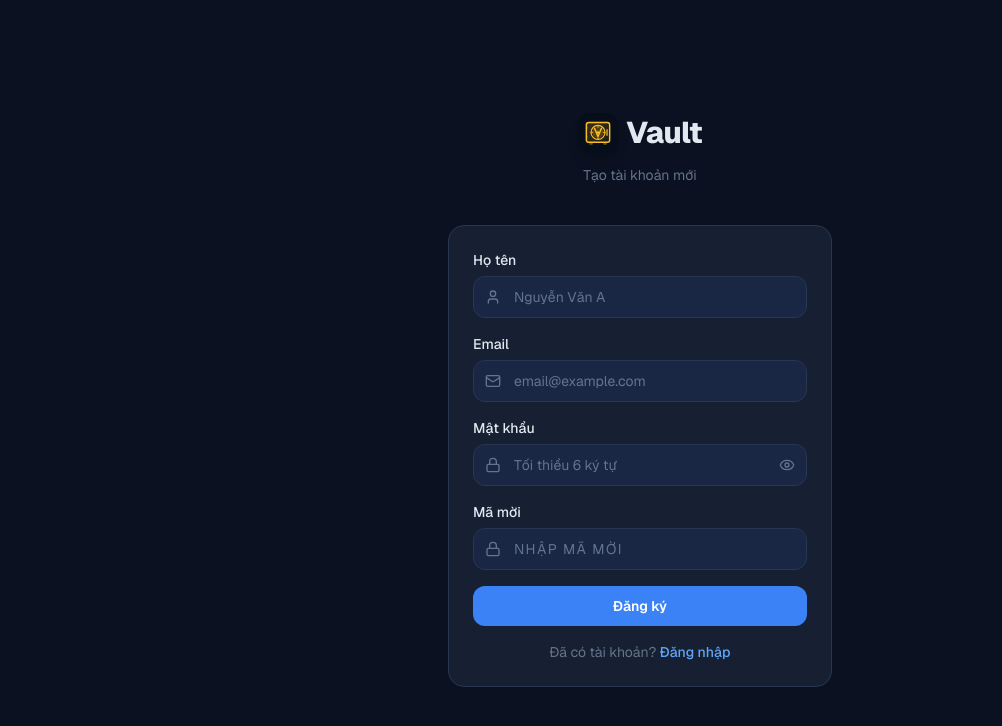
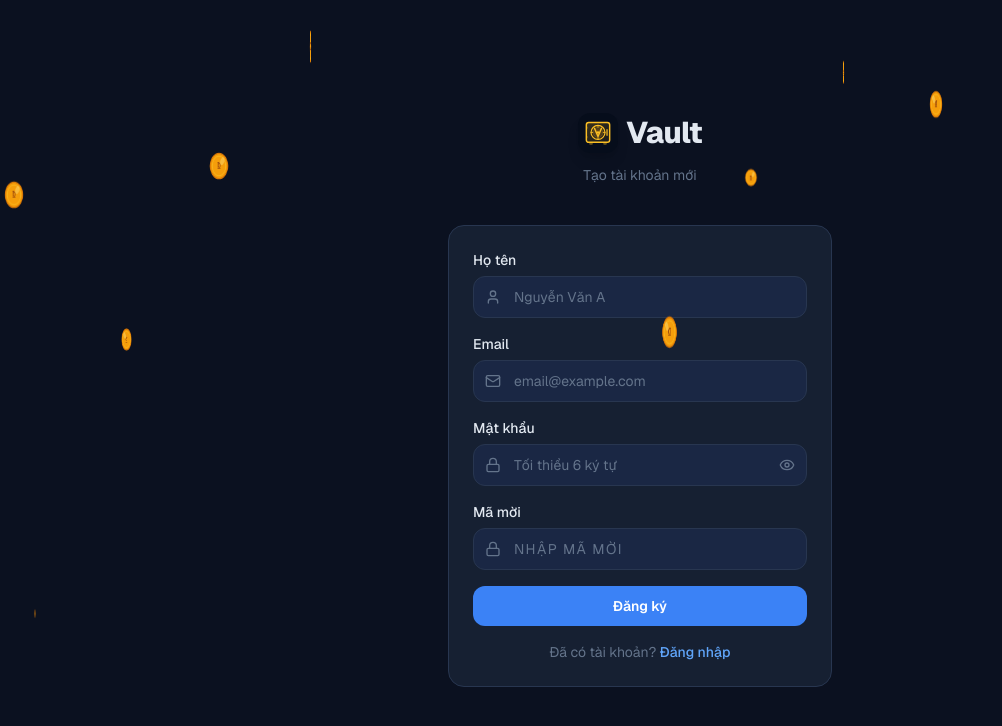
Before and after one commit to mf-jeff/quan-ly-chi-tieu, a Next.js app: page /register in a window 1280 px wide. Shown: the top 726 px of the page, without its empty margins (0-1002 px from the left). Built offline with nearby package versions, Linux system fonts and the light colour scheme.

Commit message:
fix: use React portal to render coins directly to body (bypass visibility:hidden)

```diff
--- a/src/app/(auth)/layout.tsx
+++ b/src/app/(auth)/layout.tsx
@@ -1,56 +1,81 @@
 "use client";
 
 import { useEffect, useState } from "react";
+import { createPortal } from "react-dom";
 
-function Coin({ left, delay, duration, size, opacity, spinDir }: { left: number; delay: number; duration: number; size: number; opacity: number; spinDir: string }) {
+const STYLE = `
+@keyframes cf{0%{transform:translateY(-60px);opacity:0}10%{opacity:1}90%{opacity:1}100%{transform:translateY(105vh);opacity:0}}
+@keyframes cs{0%{transform:rotateY(0)}100%{transform:rotateY(360deg)}}
+`;
+
+function CoinSVG({ size }: { size: number }) {
   return (
-    <div
-      style={{
-        position: "absolute",
-        left: `${left}%`,
-        top: "-40px",
-        animation: `coinFall ${duration}s ${delay}s linear infinite`,
-        opacity,
-      }}
-    >
-      <div style={{ width: size, height: size, animation: `coinSpin 3s linear infinite ${spinDir}` }}>
     <svg width={size} height={size} viewBox="0 0 40 40">
       <circle cx="20" cy="20" r="18" fill="#f59e0b" stroke="#d97706" strokeWidth="2" />
       <circle cx="20" cy="20" r="14" fill="none" stroke="#fbbf24" strokeWidth="1" />
       <text x="20" y="26" textAnchor="middle" fontSize="16" fontWeight="bold" fill="#92400e" fontFamily="sans-serif">₫</text>
       <ellipse cx="13" cy="13" rx="4" ry="6" fill="#fde68a" opacity="0.4" transform="rotate(-30 13 13)" />
     </svg>
-      </div>
-    </div>
   );
 }
 
-function CoinRainEffect() {
-  const [mounted, setMounted] = useState(false);
-  useEffect(() => setMounted(true), []);
-  if (!mounted) return null;
+function CoinRainPortal() {
+  const [el, setEl] = useState<HTMLElement | null>(null);
+
+  useEffect(() => {
+    const div = document.createElement("div");
+    div.id = "coin-rain";
+    div.style.cssText = "position:fixed;inset:0;pointer-events:none;overflow:hidden;z-index:0";
+    document.body.appendChild(div);
+
+    const style = document.createElement("style");
+    style.textContent = STYLE;
+    document.head.appendChild(style);
+
+    setEl(div);
+
+    return () => {
+      div.remove();
+      style.remove();
+    };
+  }, []);
+
+  if (!el) return null;
 
   const coins = Array.from({ length: 15 }, (_, i) => ({
     left: (i * 7 + 2) % 100,
     delay: (i * 1.2) % 8,
     duration: 7 + (i % 5) * 2,
     size: 18 + (i % 4) * 5,
-    opacity: 0.12 + (i % 3) * 0.06,
-    spinDir: i % 2 === 0 ? "normal" : "reverse",
+    opacity: 0.15 + (i % 3) * 0.08,
+    reverse: i % 2 === 0,
   }));
 
-  return (
-    <div style={{ position: "fixed", inset: 0, pointerEvents: "none", overflow: "hidden", zIndex: 0 }}>
-      {coins.map((c, i) => <Coin key={i} {...c} />)}
+  return createPortal(
+    <>
+      {coins.map((c, i) => (
+        <div key={i} style={{
+          position: "absolute",
+          left: `${c.left}%`,
+          top: -40,
+          animation: `cf ${c.duration}s ${c.delay}s linear infinite`,
+          opacity: c.opacity,
+        }}>
+          <div style={{ width: c.size, height: c.size, animation: `cs ${2 + (i % 3)}s linear infinite ${c.reverse ? "reverse" : "normal"}` }}>
+            <CoinSVG size={c.size} />
           </div>
+        </div>
+      ))}
+    </>,
+    el,
   );
 }
 
 export default function AuthLayout({ children }: { children: React.ReactNode }) {
   return (
-    <div className="w-full relative min-h-screen">
-      <CoinRainEffect />
-      <div style={{ position: "relative", zIndex: 1 }}>{children}</div>
+    <div className="w-full">
+      <CoinRainPortal />
+      {children}
     </div>
   );
 }
```
Lines whose indentation alone changed are shown as unchanged.
